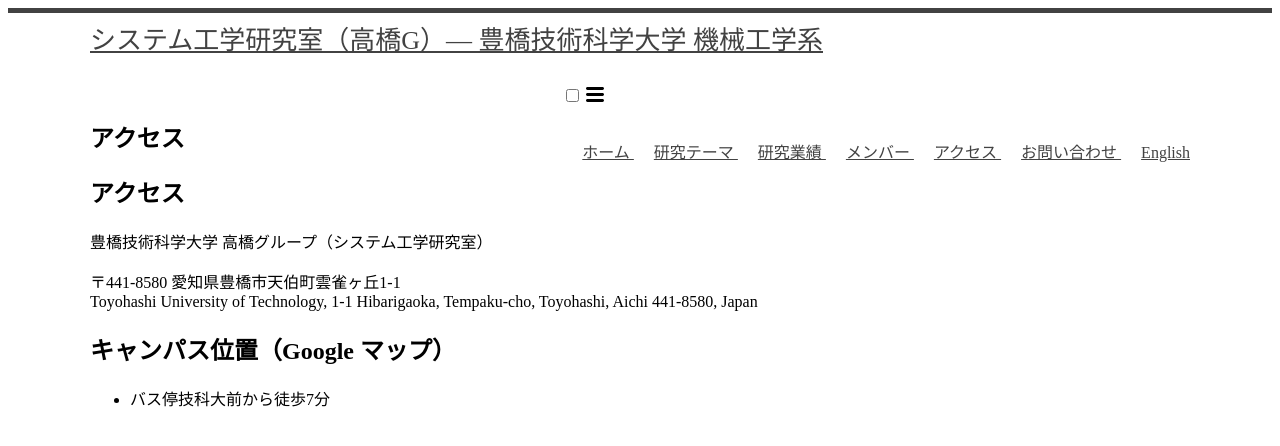
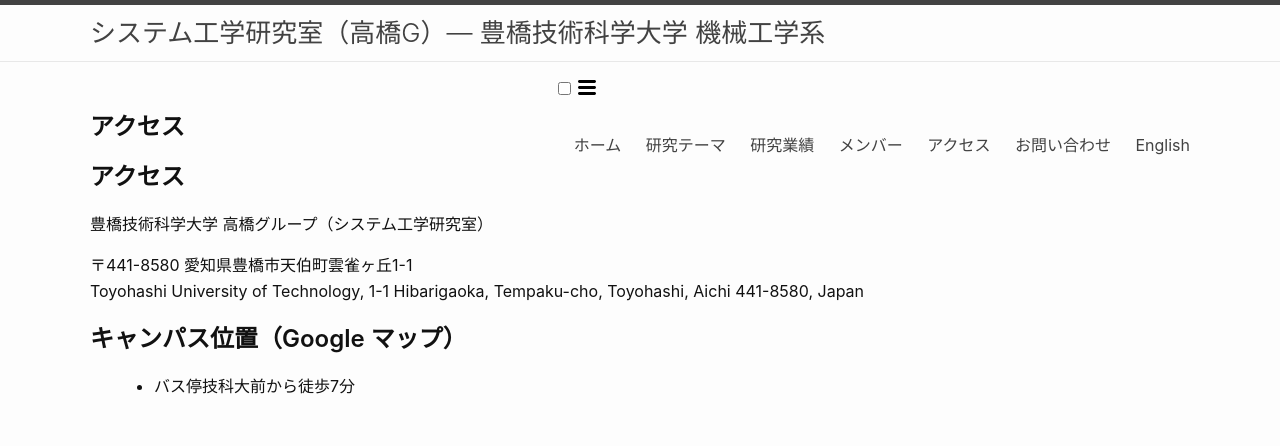
Before and after one commit to tlab-tut/tlab-site, a Jekyll site: the page built from access.md, in a window 1280 px wide. Shown: the top 446 px of the page. Built offline with Jekyll 4.4.1, drawn with Linux system fonts in a browser that asks for light colours.

Commit message:
bass.css 修正

```diff
--- a/assets/css/base.css
+++ b/assets/css/base.css
@@ -1,5 +1,31 @@
-/* main.css : エントリーポイント */
-@import url("base.css");
-@import url("layout.css");
-@import url("components.css");
-@import url("pages.css");
+/* ===== BASE ===== */
+
+:root {
+  --color-primary: #2c3e50;
+  --color-accent: #2a7ae2;
+  --color-bg: #fdfdfd;
+  --color-light-bg: #f8f9fa;
+  --color-border: #e8e8e8;
+  --color-text: #111;
+}
+
+body {
+  margin: 0;
+  font-family: -apple-system, BlinkMacSystemFont, "Segoe UI",
+               Helvetica, Arial, sans-serif;
+  font-size: 16px;
+  line-height: 1.6;
+  color: var(--color-text);
+  background-color: var(--color-bg);
+}
+
+a { color: var(--color-accent); text-decoration: none; }
+a:hover { text-decoration: underline; }
+
+h1, h2, h3, h4, h5, h6 {
+  font-weight: 600;
+  line-height: 1.25;
+}
+
+p { margin: 0 0 1em; }
+ul { margin: 0 0 1em 1.5em; }
```
